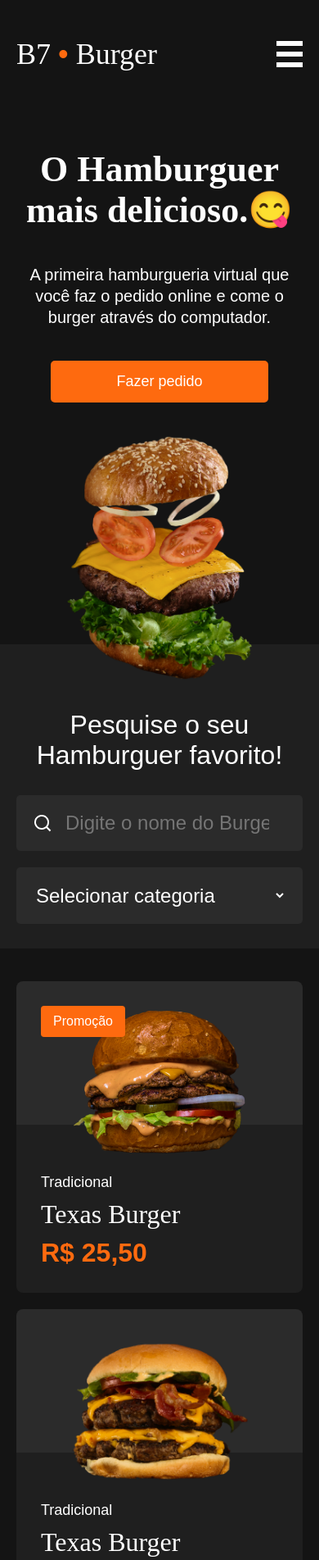
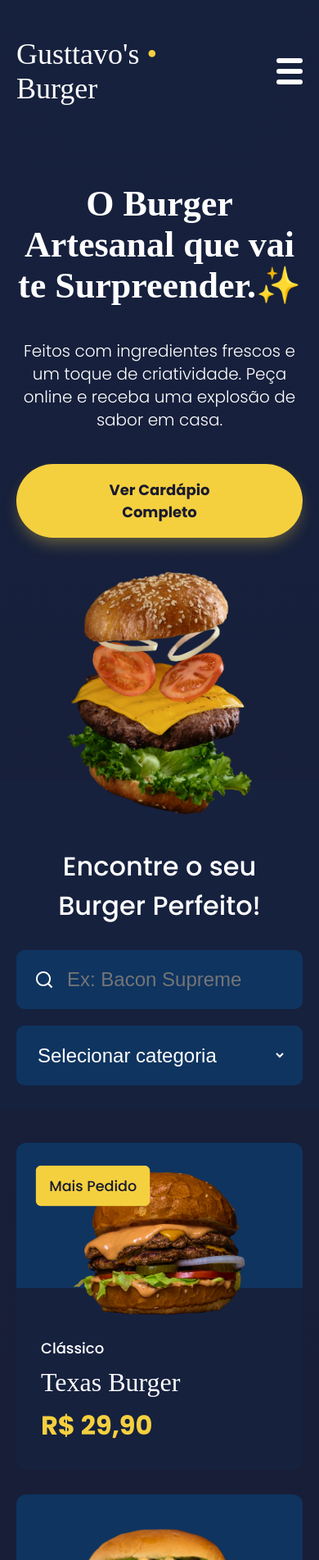
Before and after one commit to nuvim/project-b7burguer, a plain HTML site: page index.html in a window 390 px wide. Shown: the top 1903 px of the page at 82% size. Drawn offline with Linux system fonts and the light colour scheme; a web font is replaced by a local one.

Commit message:
modificações ao meu gosto

```diff
--- a/assets/style.css
+++ b/assets/style.css
@@ -1,18 +1,22 @@
-@import url('https://fonts.googleapis.com/css2?family=Calistoga&family=Inter:wght@100..900&display=swap');
+@import url('https://fonts.googleapis.com/css2?family=Calistoga&family=Poppins:wght@300;400;500;700&display=swap');
 
 * {
     margin: 0;
     padding: 0;
     list-style: none;
     box-sizing: border-box;
-    font-family: Arial, Helvetica, sans-serif;
+}
+
+html {
+    scroll-behavior: smooth;
 }
 
 body {
-    font-family: 'Inter';
+    font-family: 'Poppins', sans-serif;
     font-size: 18px;
-    background-color: #141414;
-    color: #FFF;
+    background-color: #1A1A2E;
+    color: #FFFFFF;
+    background: radial-gradient(circle at top, #16213E, #1A1A2E);
 }
 
 .container {
@@ -23,14 +27,19 @@ body {
 }
 
 .logo a {
-    font-family: 'Calistoga';
+    font-family: 'Calistoga', serif;
     font-size: 36px;
-    color: #FFF;
+    color: #FFFFFF;
     text-decoration: none;
+    transition: transform 0.3s ease;
+}
+
+.logo a:hover {
+    transform: scale(1.05);
 }
 
 .logo a span {
-    color: #FE6A0F;
+    color: #F4D03F;
 }
 
 header .container {
@@ -57,47 +66,55 @@ header nav li {
 }
 
 header nav li a {
-    color: #FFF;
+    color: #FFFFFF;
     text-decoration: none;
+    position: relative;
+    transition: color 0.3s ease;
+}
+
+header nav li a::after {
+    content: '';
+    position: absolute;
+    width: 100%;
+    transform: scaleX(0);
+    height: 2px;
+    bottom: -5px;
+    left: 0;
+    background-color: #F4D03F;
+    transform-origin: bottom right;
+    transition: transform 0.3s ease-out;
 }
 
 header nav li a:hover {
-    color: #999;
+    color: #EAEAEA;
+}
+
+header nav li a:hover::after {
+    transform: scaleX(1);
+    transform-origin: bottom left;
 }
 
 header nav .button {
     display: block;
-    border: 1px solid #FFF;
+    border: 1px solid #FFFFFF;
     padding: 15px 30px;
-    border-radius: 5px;
-    color: #FFF;
+    border-radius: 50px;
+    color: #FFFFFF;
+    font-weight: 500;
     text-decoration: none;
+    transition: all 0.3s ease;
 }
 
 header nav .button:hover {
-    color: #999;
-    border-color: #999;
+    color: #1A1A2E;
+    background-color: #F4D03F;
+    border-color: #F4D03F;
+    transform: scale(1.05);
 }
 
-header .menu {
-    display: none;
-    flex: 1;
-    justify-content: flex-end;
-}
-
-header .menu-icon {
-    width: 32px;
-    height: 32px;
-    display: flex;
-    flex-direction: column;
-    justify-content: space-between;
-    cursor: pointer;
-}
-
-header .menu-icon div {
-    height: 6px;
-    background-color: #FFF;
-}
+header .menu { display: none; flex: 1; justify-content: flex-end; }
+header .menu-icon { width: 32px; height: 32px; display: flex; flex-direction: column; justify-content: space-between; cursor: pointer; }
+header .menu-icon div { height: 6px; background-color: #FFFFFF; border-radius: 3px; transition: all 0.3s ease; }
 
 .hero .container {
     display: flex;
@@ -116,40 +133,59 @@ header .menu-icon div {
     text-align: center;
 }
 
+@keyframes float {
+    0% { transform: translateY(0px); }
+    50% { transform: translateY(-20px); }
+    100% { transform: translateY(0px); }
+}
 .hero .rightside img {
     width: auto;
     height: 600px;
+    animation: float 5s ease-in-out infinite;
 }
 
+@keyframes fadeInUp {
+    from { opacity: 0; transform: translateY(30px); }
+    to { opacity: 1; transform: translateY(0); }
+}
 .hero h1 {
-    font-family: 'Calistoga';
+    font-family: 'Calistoga', serif;
     font-size: 72px;
     line-height: 74px;
     margin-top: 50px;
+    animation: fadeInUp 0.8s ease forwards;
 }
 
 .hero p {
     font-size: 20px;
-    line-height: 26px;
+    font-weight: 300;
+    line-height: 28px;
     margin: 40px 0;
+    opacity: 0;
+    animation: fadeInUp 0.8s ease 0.2s forwards;
 }
 
 .hero .button {
     display: inline-block;
-    background-color: #FE6A0F;
-    font-weight: 500;
-    color: #FFF;
-    padding: 15px 80px;
-    border-radius: 5px;
+    background-color: #F4D03F;
+    font-weight: 700;
+    color: #1A1A2E;
+    padding: 18px 80px;
+    border-radius: 50px;
     text-decoration: none;
+    transition: all 0.3s ease;
+    box-shadow: 0px 10px 20px -5px rgba(244, 208, 63, 0.4);
+    opacity: 0;
+    animation: fadeInUp 0.8s ease 0.4s forwards;
 }
 
 .hero .button:hover {
-    opacity: 0.8;
+    transform: translateY(-3px) scale(1.05);
+    box-shadow: 0px 15px 25px -5px rgba(244, 208, 63, 0.4);
 }
 
 .search {
-    background-color: #1F1F1F;
+    background-color: #16213E;
     padding: 80px 0;
     margin-top: -100px;
 }
@@ -173,13 +209,20 @@ header .menu-icon div {
 .search input,
 .search select {
     width: 100%;
-    background-color: #2B2B2B;
-    color: #FFF;
+    background-color: #0F3460;
+    color: #FFFFFF;
     font-size: 24px;
     outline: none;
     padding: 20px;
-    border: 0;
-    border-radius: 5px;
+    border: 2px solid transparent;
+    border-radius: 10px;
+    transition: border-color 0.3s ease, box-shadow 0.3s ease;
+}
+
+.search input:focus,
+.search select:focus {
+    border-color: #F4D03F;
+    box-shadow: 0 0 15px rgba(244, 208, 63, 0.4);
 }
 
 .search input {
@@ -196,71 +239,86 @@ header .menu-icon div {
 .products-grid {
     display: grid;
     grid-template-columns: repeat(3, 1fr);
-    gap: 20px;
+    gap: 30px;
     margin: 40px 0;
 }
 
 .product-item {
     display: block;
-    border-radius: 8px;
+    border-radius: 12px;
     overflow: hidden;
     text-decoration: none;
     position: relative;
+    transition: transform 0.4s ease, box-shadow 0.4s ease;
 }
 
 .product-item:hover {
-    opacity: 0.8;
+    transform: translateY(-10px);
+    box-shadow: 0 20px 30px rgba(0, 0, 0, 0.5);
 }
 
+@keyframes pulse {
+    0% { transform: scale(1); }
+    50% { transform: scale(1.1); }
+    100% { transform: scale(1); }
+}
 .product-item .warning {
     position: absolute;
     top: 30px;
     left: 30px;
-    background-color: #FE6A0F;
+    z-index: 1;
+    background-color: #F4D03F;
     font-size: 16px;
     font-weight: 500;
-    color: #FFF;
+    color: #1A1A2E;
     padding: 10px 15px;
-    border-radius: 4px;
+    border-radius: 6px;
+    animation: pulse 2s infinite;
 }
 
 .product-item .photo {
     text-align: center;
-    background-color: #2B2B2B;
+    background-color: #0F3460;
     padding-top: 30px;
+    overflow: hidden;
 }
 
 .product-item .photo img {
     max-width: 100%;
+    transition: transform 0.4s ease;
+}
+
+.product-item:hover .photo img {
+    transform: scale(1.1);
 }
 
 .product-item .info {
-    background-color: #1F1F1F;
+    background-color: #16213E;
     padding: 60px 30px 30px 30px;
     margin-top: -50px;
 }
 
 .product-item .product-category {
-    color: #FFF;
+    color: #FFFFFF;
     font-size: 18px;
     font-weight: 500;
 }
 
 .product-item .product-name {
-    font-family: 'Calistoga';
+    font-family: 'Calistoga', serif;
     font-size: 32px;
-    color: #FFF;
+    color: #FFFFFF;
     margin: 10px 0;
 }
 
 .product-item .product-price {
     font-size: 32px;
     font-weight: bold;
-    color: #FE6A0F;
+    color: #F4D03F;
 }
 
 footer {
-    background-color: #1F1F1F;
+    background-color: #16213E;
 }
 
 footer .container {
@@ -279,68 +337,29 @@ footer .copyrights {
 footer .copyrights a {
     color: #5F5F5F;
     text-decoration: none;
+    transition: color 0.3s ease;
 }
 
 footer .copyrights a:hover {
+    color: #F4D03F;
     text-decoration: underline;
 }
 
 @media (max-width: 820px) {
-    header nav {
-        display: none;
-    }
-
-    header .menu {
-        display: flex;
-    }
-
-    .hero .container {
-        flex-direction: column;
-    }
-
-    .hero .leftside {
-        text-align: center;
-        padding-bottom: 40px;
-    }
-
-    .hero .rightside {
-        padding-bottom: 50px;
-    }
-
-    .hero .rightside img {
-        height: 300px;
-    }
-
-    .hero h1 {
-        font-size: 44px;
-        line-height: 50px;
-    }
-
-    .search {
-        padding-bottom: 30px;
-    }
-
-    .search .title {
-        text-align: center;
-    }
-
-    .search .sides {
-        flex-direction: column;
-        gap: 20px;
-    }
-
-    .products-grid {
-        grid-template-columns: repeat(2, 1fr);
-    }
-
-    footer .container {
-        flex-direction: column;
-        gap: 20px;
-    }
+    header nav { display: none; }
+    header .menu { display: flex; }
+    .hero .container { flex-direction: column; }
+    .hero .leftside { text-align: center; padding-bottom: 40px; }
+    .hero .rightside { padding-bottom: 50px; }
+    .hero .rightside img { height: 300px; animation: none; }
+    .hero h1 { font-size: 44px; line-height: 50px; }
+    .search { padding-bottom: 30px; }
+    .search .title { text-align: center; }
+    .search .sides { flex-direction: column; gap: 20px; }
+    .products-grid { grid-template-columns: repeat(2, 1fr); }
+    footer .container { flex-direction: column; gap: 20px; }
 }
 
 @media (max-width: 500px) {
-    .products-grid {
-        grid-template-columns: 1fr;
-    }
+    .products-grid { grid-template-columns: 1fr; }
 }
--- a/index.html
+++ b/index.html
@@ -4,7 +4,7 @@
 <head>
     <meta charset="UTF-8">
     <meta name="viewport" content="width=device-width, initial-scale=1.0">
-    <title>B7Burger</title>
+    <title>Gusttavo's Burger</title>
     <link rel="stylesheet" href="./assets/style.css" type="text/css" />
 </head>
 
@@ -12,16 +12,16 @@
     <header>
         <div class="container">
             <div class="logo">
-                <a href="">B7 <span>•</span> Burger</a>
+                <a href="">Gusttavo's <span>•</span> Burger</a>
             </div>
             <nav>
                 <ul class="leftside">
                     <li><a href="">Início</a></li>
-                    <li><a href="">Burgers</a></li>
+                    <li><a href="">Cardápio</a></li>
                     <li><a href="">Contato</a></li>
                 </ul>
                 <div class="rightside">
-                    <a href="" class="button">Fazer pedido</a>
+                    <a href="" class="button">Fazer Pedido</a>
                 </div>
             </nav>
             <div class="menu">
@@ -36,10 +36,9 @@
     <section class="hero">
         <div class="container">
             <div class="leftside">
-                <h1>O Hamburguer mais delicioso.😋</h1>
-                <p>A primeira hamburgueria virtual que você faz o pedido online e come o burger através do computador.
-                </p>
-                <a href="" class="button">Fazer pedido</a>
+                <h1>O Burger Artesanal que vai te Surpreender.✨</h1>
+                <p>Feitos com ingredientes frescos e um toque de criatividade. Peça online e receba uma explosão de sabor em casa.</p>
+                <a href="" class="button">Ver Cardápio Completo</a>
             </div>
             <div class="rightside">
                 <img src="./assets/heroBurger.png" alt="Burger delicioso" />
@@ -48,17 +47,17 @@
     </section>
     <section class="search">
         <div class="container">
-            <div class="title">Pesquise o seu<br />Hamburguer favorito!</div>
+            <div class="title">Encontre o seu<br />Burger Perfeito!</div>
             <div class="sides">
                 <div class="leftside">
-                    <input type="search" placeholder="Digite o nome do Burger" />
+                    <input type="search" placeholder="Ex: Bacon Supreme" />
                 </div>
                 <div class="rightside">
                     <select>
                         <option value="">Selecionar categoria</option>
-                        <option value="burgers">Burgers</option>
-                        <option value="pizza">Pizza</option>
-                        <option value="vegetariano">Vegetariano</option>
+                        <option value="burgers">Clássicos</option>
+                        <option value="pizza">Especiais da Casa</option>
+                        <option value="vegetariano">Vegetarianos</option>
                         <option value="kids">Kids</option>
                     </select>
                 </div>
@@ -69,64 +68,64 @@
         <div class="container">
             <div class="products-grid">
                 <a href="" class="product-item">
-                    <div class="warning">Promoção</div>
+                    <div class="warning">Mais Pedido</div>
                     <div class="photo">
-                        <img src="./assets/burgers/burger1.png" alt="" />
+                        <img src="./assets/burgers/burger1.png" alt="Texas Burger" />
                     </div>
                     <div class="info">
-                        <div class="product-category">Tradicional</div>
+                        <div class="product-category">Clássico</div>
                         <div class="product-name">Texas Burger</div>
-                        <div class="product-price">R$ 25,50</div>
+                        <div class="product-price">R$ 29,90</div>
                     </div>
                 </a>
                 <a href="" class="product-item">
                     <div class="photo">
-                        <img src="./assets/burgers/burger2.png" alt="" />
+                        <img src="./assets/burgers/burger2.png" alt="Double Bacon" />
                     </div>
                     <div class="info">
-                        <div class="product-category">Tradicional</div>
-                        <div class="product-name">Texas Burger</div>
-                        <div class="product-price">R$ 25,50</div>
+                        <div class="product-category">Especial</div>
+                        <div class="product-name">Double Bacon</div>
+                        <div class="product-price">R$ 34,90</div>
                     </div>
                 </a>
                 <a href="" class="product-item">
                     <div class="photo">
-                        <img src="./assets/burgers/burger3.png" alt="" />
+                        <img src="./assets/burgers/burger3.png" alt="Salad Burger" />
                     </div>
                     <div class="info">
-                        <div class="product-category">Tradicional</div>
-                        <div class="product-name">Texas Burger</div>
-                        <div class="product-price">R$ 25,50</div>
+                        <div class="product-category">Leve</div>
+                        <div class="product-name">Salad Burger</div>
+                        <div class="product-price">R$ 27,90</div>
                     </div>
                 </a>
                 <a href="" class="product-item">
                     <div class="photo">
-                        <img src="./assets/burgers/burger4.png" alt="" />
+                        <img src="./assets/burgers/burger4.png" alt="Monster Burger" />
                     </div>
                     <div class="info">
-                        <div class="product-category">Tradicional</div>
-                        <div class="product-name">Texas Burger</div>
-                        <div class="product-price">R$ 25,50</div>
+                        <div class="product-category">Indomável</div>
+                        <div class="product-name">Monster Burger</div>
+                        <div class="product-price">R$ 39,90</div>
                     </div>
                 </a>
                 <a href="" class="product-item">
                     <div class="photo">
-                        <img src="./assets/burgers/burger2.png" alt="" />
+                        <img src="./assets/burgers/burger2.png" alt="Kids Burger" />
                     </div>
                     <div class="info">
-                        <div class="product-category">Tradicional</div>
-                        <div class="product-name">Texas Burger</div>
-                        <div class="product-price">R$ 25,50</div>
+                        <div class="product-category">Kids</div>
+                        <div class="product-name">Kids Burger</div>
+                        <div class="product-price">R$ 22,90</div>
                     </div>
                 </a>
                 <a href="" class="product-item">
                     <div class="photo">
-                        <img src="./assets/burgers/burger1.png" alt="" />
+                        <img src="./assets/burgers/burger1.png" alt="Veggie Burger" />
                     </div>
                     <div class="info">
-                        <div class="product-category">Tradicional</div>
-                        <div class="product-name">Texas Burger</div>
-                        <div class="product-price">R$ 25,50</div>
+                        <div class="product-category">Vegetariano</div>
+                        <div class="product-name">Veggie Burger</div>
+                        <div class="product-price">R$ 31,90</div>
                     </div>
                 </a>
             </div>
@@ -135,9 +134,9 @@
     <footer>
         <div class="container">
             <div class="logo">
-                <a href="">B7 <span>•</span> Burger</a>
+                <a href="">Gusttavo's <span>•</span> Burger</a>
             </div>
-            <div class="copyrights">criado por <a href="">Luiz Gusttavo</a>.</div>
+            <div class="copyrights">Feito por <a href="">Luiz Gusttavo</a>.</div>
         </div>
     </footer>
 </body>
```
